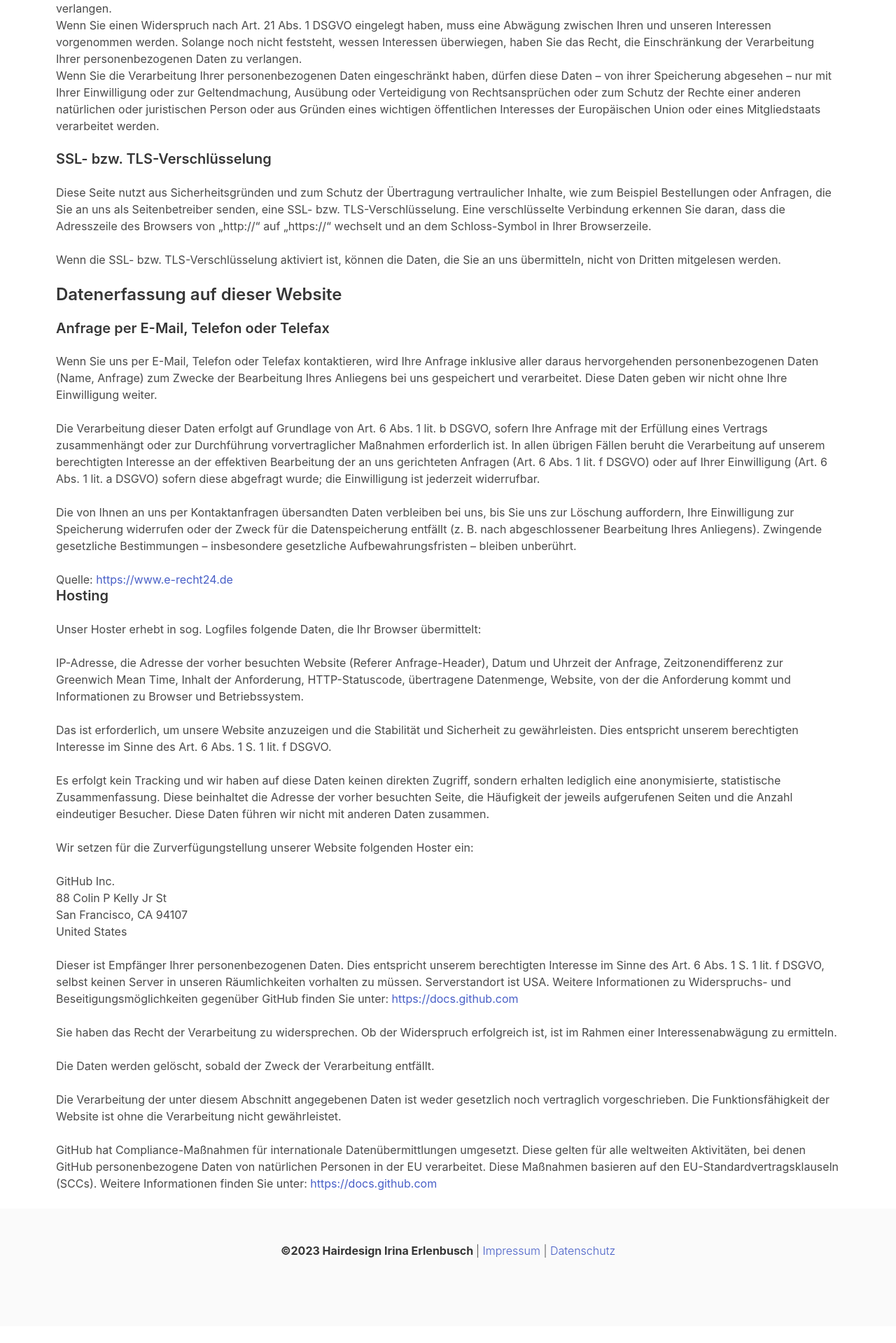
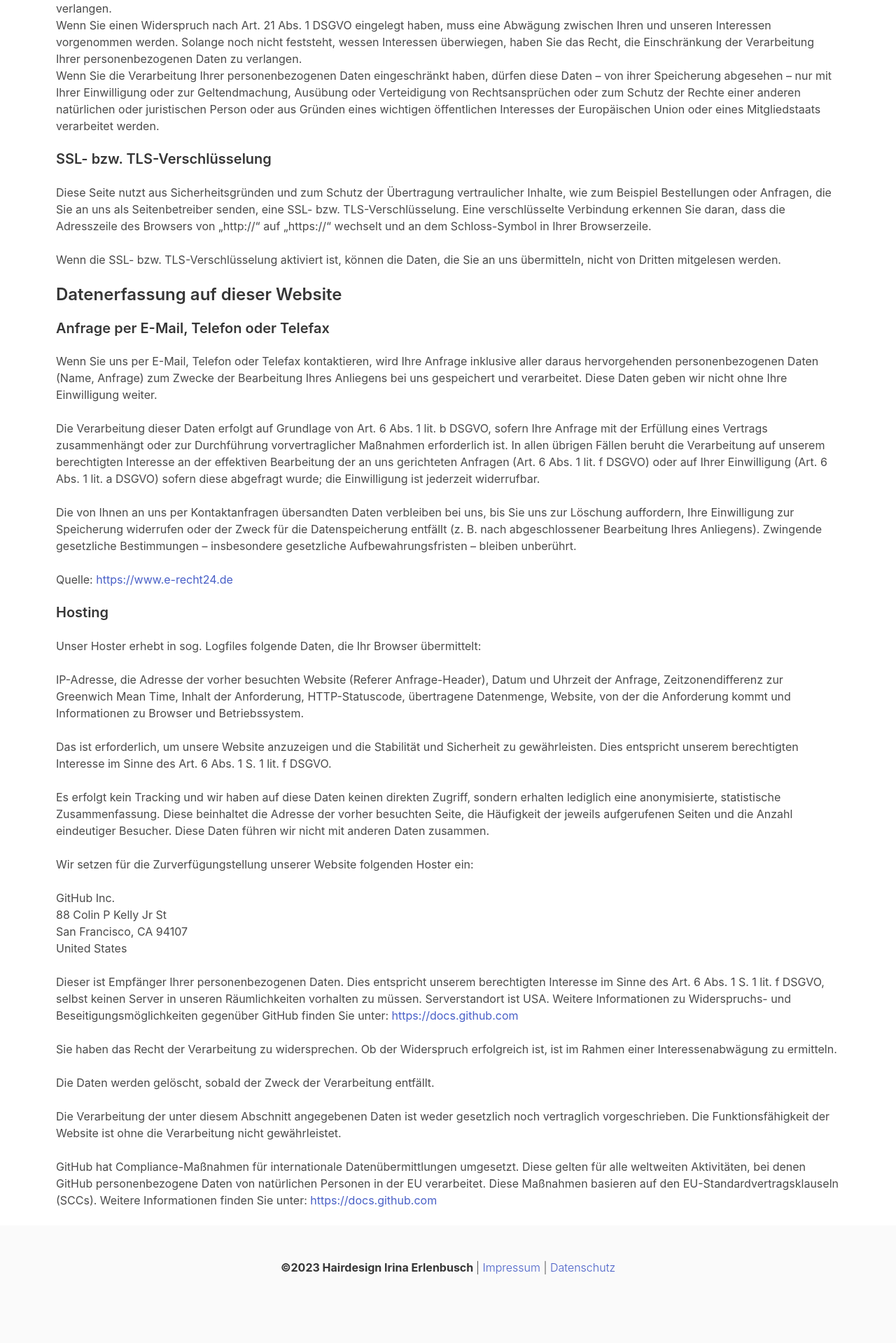
Before and after one commit to Anigerra/hairdesign-web, a Jekyll site: the page built from datenschutz.md, in a window 1280 px wide. Shown: the part 2368-4287 px from the top of the page at 70% size. Built offline with Jekyll 4.4.1, drawn with Linux system fonts in a browser that asks for light colours; nearby versions of some CDN libraries; before the commit the page ends 4263 px from its top, so only the background shows below that.

Commit message:
fixed old url for preisemarghin bottom on datenschutz

```diff
--- a/_layouts/default.html
+++ b/_layouts/default.html
@@ -64,7 +64,7 @@
               <a class="navbar-item has-text-centered" href="{{site.baseurl}}index">
                 Willkommen
               </a>
-              <a class="navbar-item has-text-centered" href="{{site.baseurl}}preise">
+              <a class="navbar-item has-text-centered" href="{{site.baseurl}}Preise">
                 Preise
               </a>
               <a class="navbar-item has-text-centered" href="{{site.baseurl}}index#produkte">
--- a/datenschutz.md
+++ b/datenschutz.md
@@ -8,7 +8,7 @@
         <h1 class="title has-text-centered">Datenschutz&shy;erkl&auml;rung</h1>
     </div>
 
-<div class="px-4">
+<div class="px-4 mb-5">
 <p class="block">Die Betreiber dieser Seiten nehmen den Schutz Ihrer pers&ouml;nlichen Daten sehr ernst. Wir behandeln Ihre personenbezogenen Daten vertraulich und entsprechend den gesetzlichen Datenschutzvorschriften sowie dieser Datenschutzerkl&auml;rung.</p>
 
 <p class="block">Wenn Sie diese Website benutzen, werden verschiedene personenbezogene Daten erhoben. Personenbezogene Daten sind Daten, mit denen Sie pers&ouml;nlich identifiziert werden k&ouml;nnen. Die vorliegende Datenschutzerkl&auml;rung erl&auml;utert, welche Daten wir erheben und wof&uuml;r wir sie nutzen. Sie erl&auml;utert auch, wie und zu welchem Zweck das geschieht.
@@ -76,7 +76,7 @@
 <p class="block">Quelle: <a href="https://www.e-recht24.de">https://www.e-recht24.de</a></p>
 </div>
 
-<div class="px-4">
+<div class="px-4 mb-5">
   <h1 class="title is-5"> Hosting</h1>
 
   <p class="block">
```
Also changed, not shown: Preise.md (renamed from preise.md).
